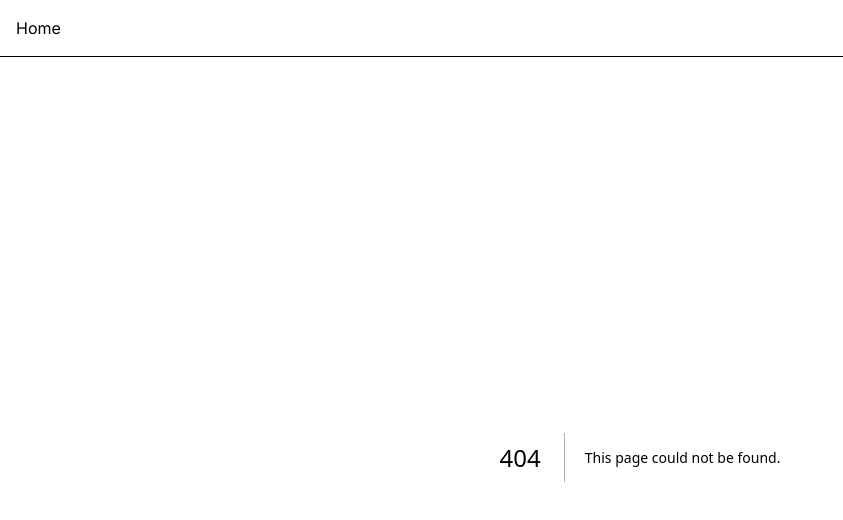
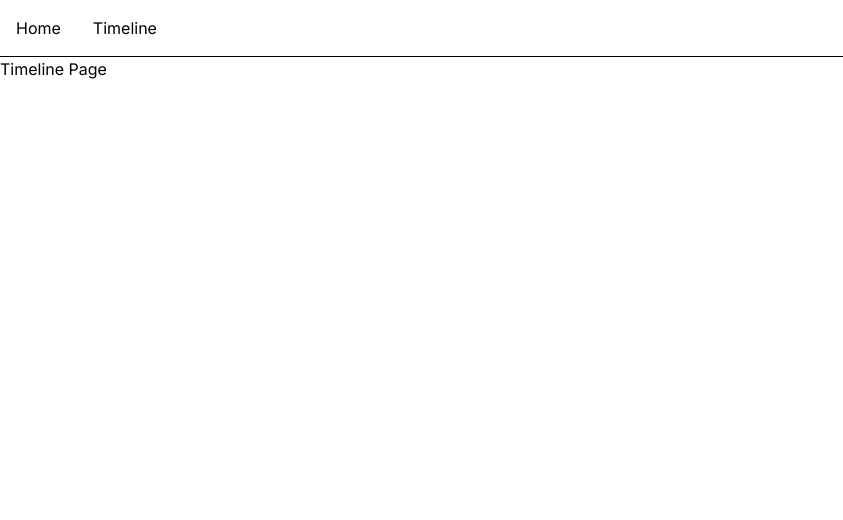
Before and after one commit to PJurke/timelines, a Next.js app: page /timeline in a window 1280 px wide. Before the commit this address had no page. Shown: the top 520 px of the page, without its empty margins (0-843 px from the left). Built offline with nearby package versions, Linux system fonts and the light colour scheme.

Commit message:
add timeline sample page

```diff
--- a/app/components/top-level-menu/index.tsx
+++ b/app/components/top-level-menu/index.tsx
@@ -4,6 +4,7 @@ const TopLevelMenu = () => {
     return (
         <div className="border-b border-black flex">
             <TopLevelMenuButton title="Home" link="/" />
+            <TopLevelMenuButton title="Timeline" link="/timeline" />
         </div>
     );
 };
--- /dev/null
+++ b/app/timeline/page.tsx
@@ -0,0 +1,11 @@
+import type { Metadata } from "next";
+
+export const metadata: Metadata = {
+  title: "Timeline"
+};
+
+export default function Page() {
+    return (
+      <h1>Timeline Page</h1>
+    );
+  }
```
